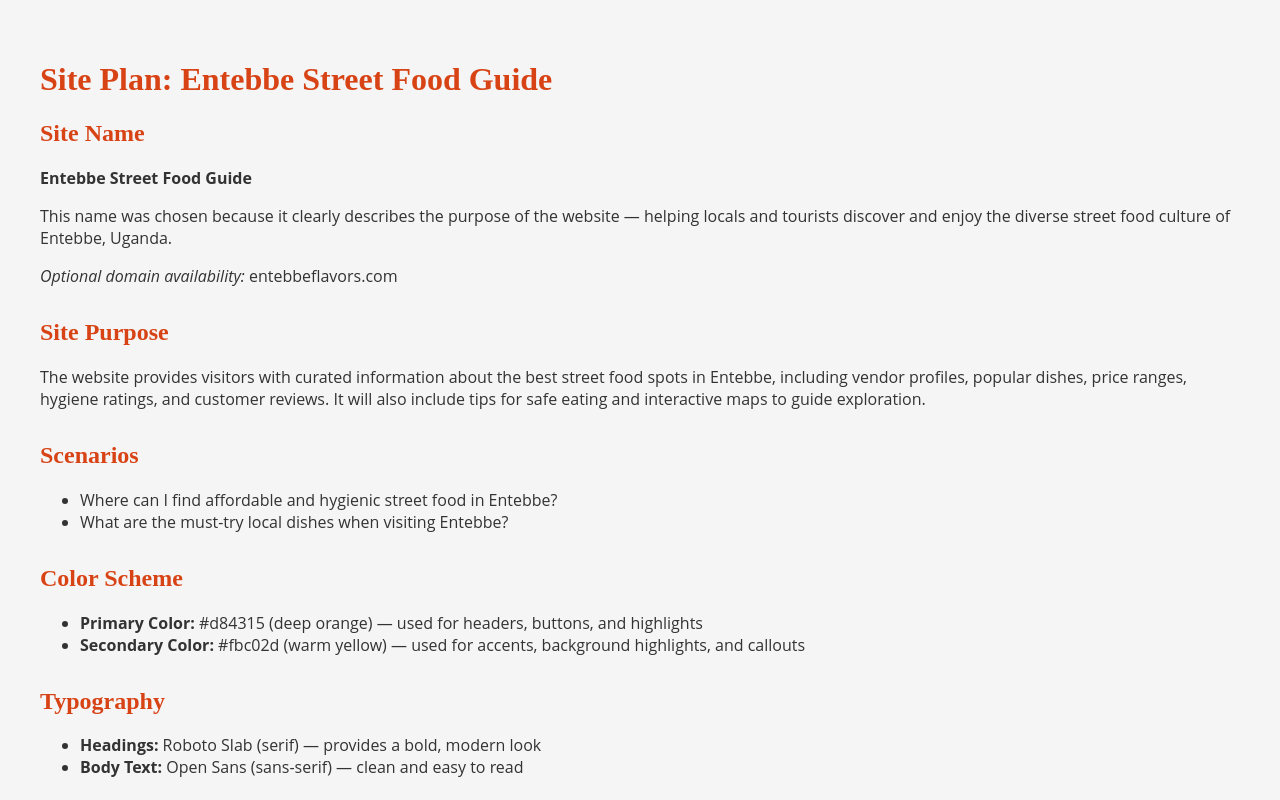
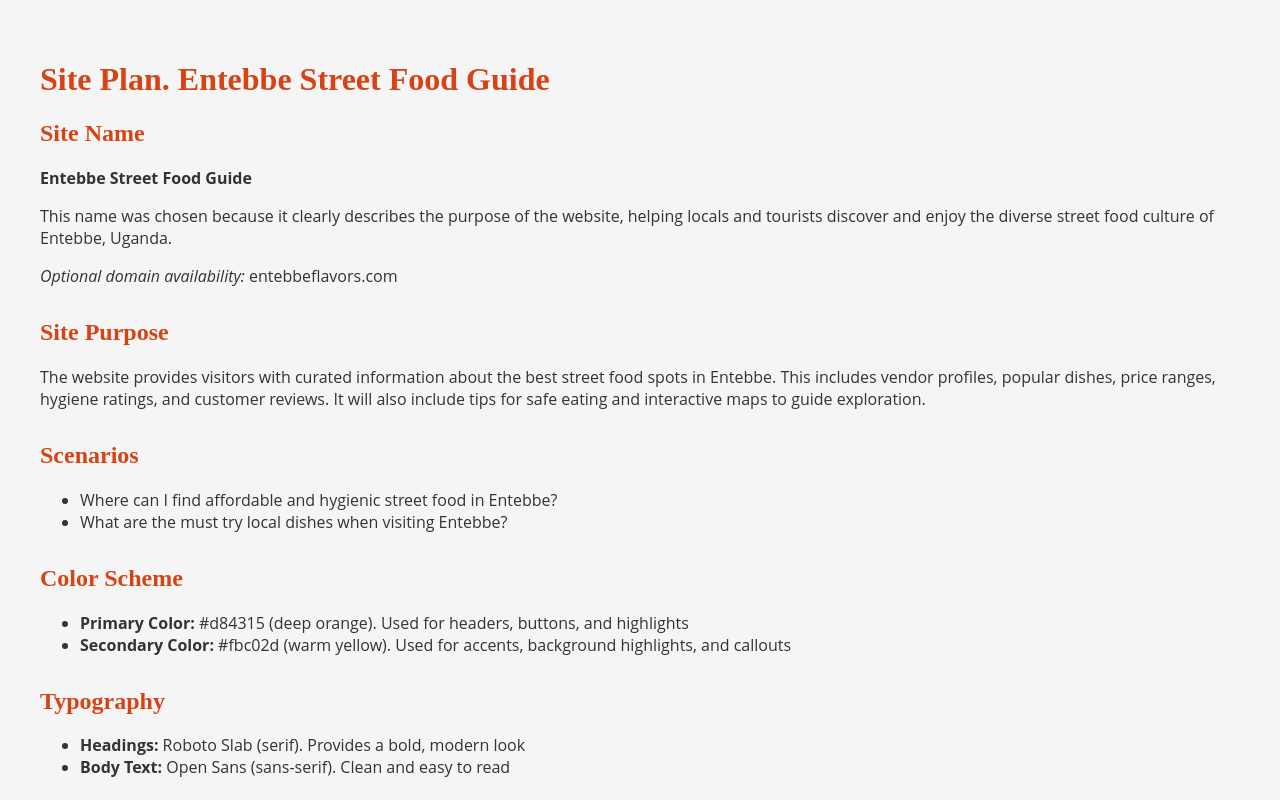
Before and after one commit to MaxTinka/wdd231, a plain HTML site: page site-plan.html in a window 1280 px wide. Shown: the top 800 px of the page. Drawn offline with Linux system fonts and the light colour scheme; files that its build step writes are made by us from their sources.

Commit message:
Update site-plan.html

```diff
--- a/site-plan.html
+++ b/site-plan.html
@@ -3,10 +3,10 @@
 <head>
   <meta charset="UTF-8">
   <meta name="viewport" content="width=device-width, initial-scale=1.0">
-  <title>Site Plan - Entebbe Street Food Guide</title>
+  <title>Site Plan. Entebbe Street Food Guide</title>
   <link rel="stylesheet" href="styles.css">
   <style>
-    /* Example Color Scheme & Typography */
+    /* Example Color Scheme, Typography */
     body {
       font-family: 'Open Sans', sans-serif;
       background-color: #f5f5f5;
@@ -16,7 +16,7 @@
     }
 
     h1, h2 {
-      color: #d84315; /* Accent/Primary */
+      color: #d84315; /* Accent, Primary */
       font-family: 'Roboto Slab', serif;
     }
 
@@ -34,41 +34,41 @@
 </head>
 <body>
 
-  <h1>Site Plan: Entebbe Street Food Guide</h1>
+  <h1>Site Plan. Entebbe Street Food Guide</h1>
 
   <section>
     <h2>Site Name</h2>
     <p><strong>Entebbe Street Food Guide</strong></p>
-    <p>This name was chosen because it clearly describes the purpose of the website — helping locals and tourists discover and enjoy the diverse street food culture of Entebbe, Uganda.</p>
+    <p>This name was chosen because it clearly describes the purpose of the website, helping locals and tourists discover and enjoy the diverse street food culture of Entebbe, Uganda.</p>
     <p><em>Optional domain availability:</em> entebbeflavors.com</p>
   </section>
 
   <section>
     <h2>Site Purpose</h2>
-    <p>The website provides visitors with curated information about the best street food spots in Entebbe, including vendor profiles, popular dishes, price ranges, hygiene ratings, and customer reviews. It will also include tips for safe eating and interactive maps to guide exploration.</p>
+    <p>The website provides visitors with curated information about the best street food spots in Entebbe. This includes vendor profiles, popular dishes, price ranges, hygiene ratings, and customer reviews. It will also include tips for safe eating and interactive maps to guide exploration.</p>
   </section>
 
   <section>
     <h2>Scenarios</h2>
     <ul>
       <li>Where can I find affordable and hygienic street food in Entebbe?</li>
-      <li>What are the must-try local dishes when visiting Entebbe?</li>
+      <li>What are the must try local dishes when visiting Entebbe?</li>
     </ul>
   </section>
 
   <section>
     <h2>Color Scheme</h2>
     <ul>
-      <li><strong>Primary Color:</strong> #d84315 (deep orange) — used for headers, buttons, and highlights</li>
-      <li><strong>Secondary Color:</strong> #fbc02d (warm yellow) — used for accents, background highlights, and callouts</li>
+      <li><strong>Primary Color:</strong> #d84315 (deep orange). Used for headers, buttons, and highlights</li>
+      <li><strong>Secondary Color:</strong> #fbc02d (warm yellow). Used for accents, background highlights, and callouts</li>
     </ul>
   </section>
 
   <section>
     <h2>Typography</h2>
     <ul>
-      <li><strong>Headings:</strong> Roboto Slab (serif) — provides a bold, modern look</li>
-      <li><strong>Body Text:</strong> Open Sans (sans-serif) — clean and easy to read</li>
+      <li><strong>Headings:</strong> Roboto Slab (serif). Provides a bold, modern look</li>
+      <li><strong>Body Text:</strong> Open Sans (sans-serif). Clean and easy to read</li>
     </ul>
   </section>
 
```
